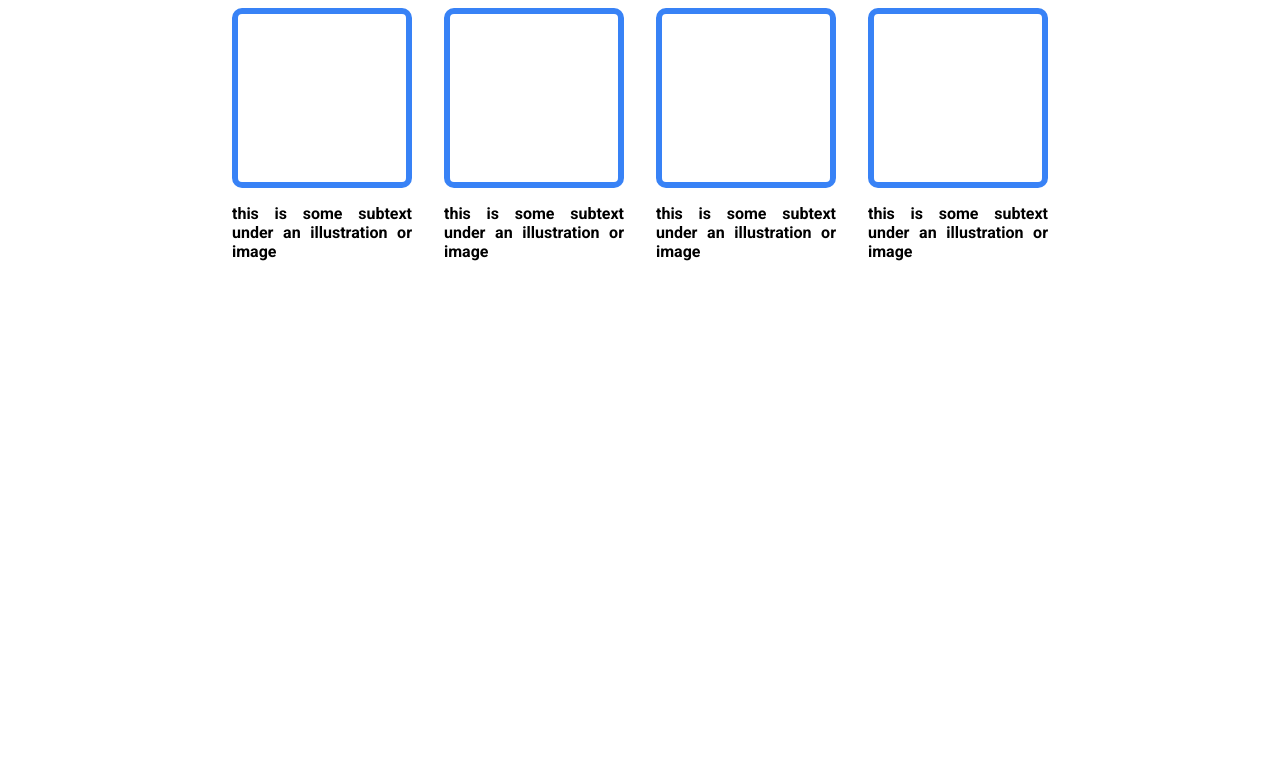
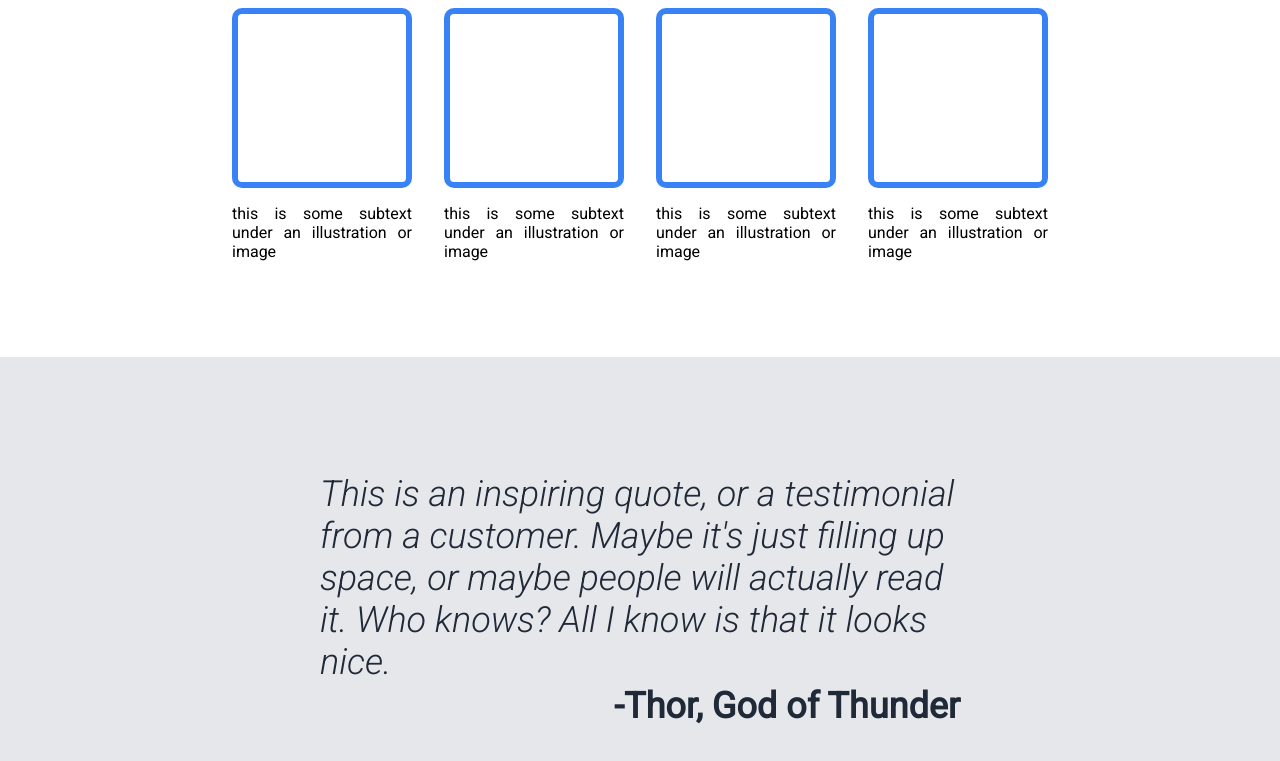
Before and after one commit to isakfbs/landing-page, a plain HTML site: page index.html in a window 1280 px wide. Shown: the part 566-1327 px from the top of the page. Before the commit the page ends 923 px from the top, so only its background shows below. Drawn offline with Linux system fonts and the light colour scheme.

Commit message:
Layout third section page

```diff
--- a/index.html
+++ b/index.html
@@ -8,7 +8,7 @@
     <link rel="stylesheet" href="style.css">
     <link rel="preconnect" href="https://fonts.googleapis.com">
     <link rel="preconnect" href="https://fonts.gstatic.com" crossorigin>
-    <link href="https://fonts.googleapis.com/css2?family=Roboto:wght@700&display=swap" rel="stylesheet">
+    <link href="https://fonts.googleapis.com/css2?family=Roboto:ital,wght@700;1,300&display=swap" rel="stylesheet">
 
 </head>
 <body>
@@ -48,5 +48,13 @@
             <div><p>this is some subtext under an illustration or image</p></div>
         </div>
     </section>
+    <section class="quote-section">
+        <p>
+            This is an inspiring quote, or a testimonial from a customer. Maybe it's just
+            filling up space, or maybe people will actually read it. Who knows? All I know
+            is that it looks nice.
+        </p>
+        <h5>-Thor, God of Thunder</h5>
+    </section>
 </body>
 </html>
--- a/style.css
+++ b/style.css
@@ -123,6 +123,29 @@
   }
 
   /* Third section */
+  .quote-section{
+    background-color: #E5E7EB;
+    display: flex;
+    flex-direction: column;
+    padding: 25%;
+    padding-top: 80px;
+    padding-bottom: 80px;
+  }
+
+  .quote-section p{
+    font-size: 36px;
+    font-style: italic;
+    font-weight: 300;
+    color: #1F2937;
+    margin-bottom: 2px;
+  }
+  .quote-section h5{
+    margin-top: 0;
+    align-self: flex-end;
+    color: #1F2937;
+    font-weight: 900;
+    font-size: 36px;
+  }
 
   /* Fourth section */
 
```
